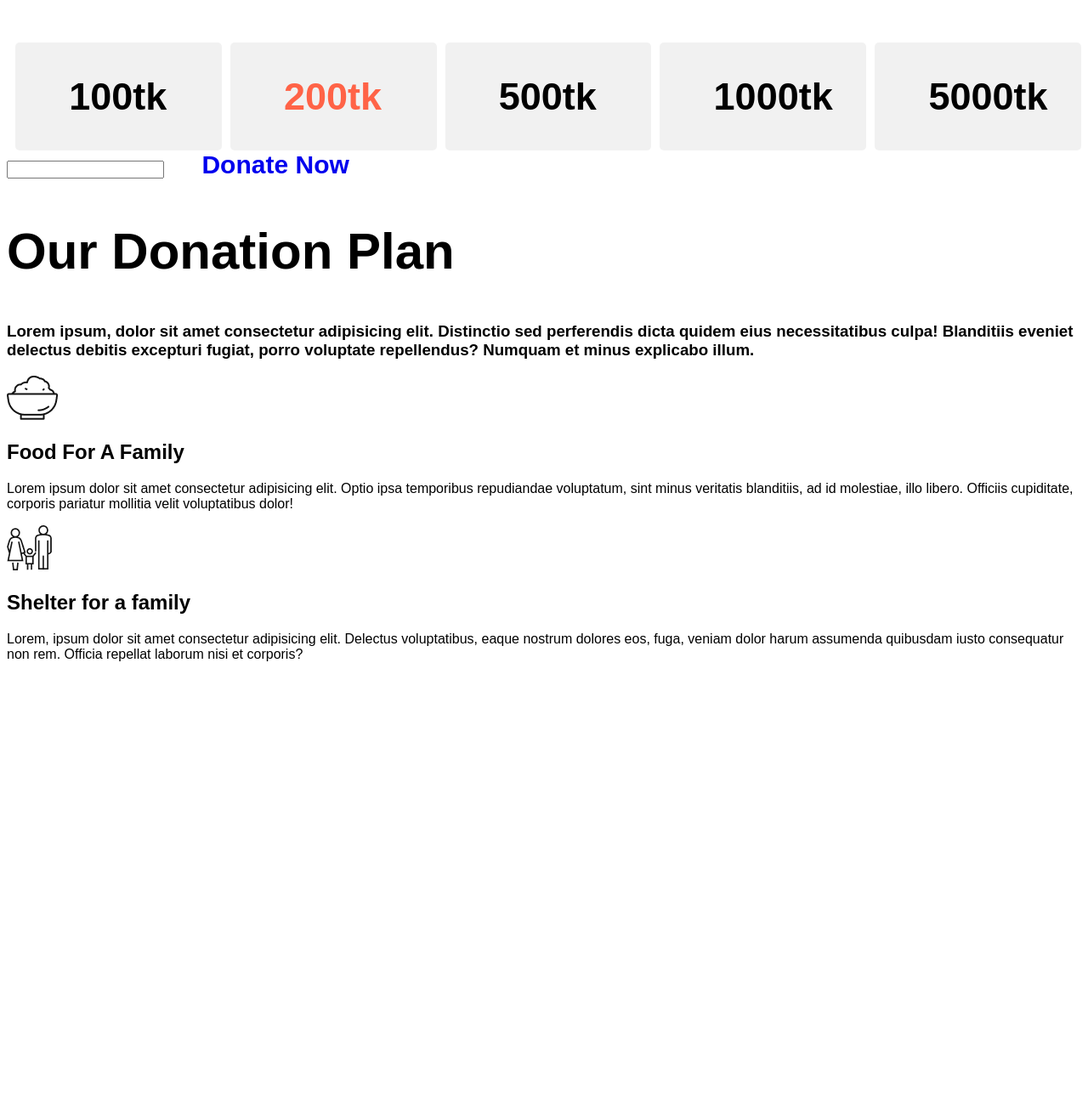
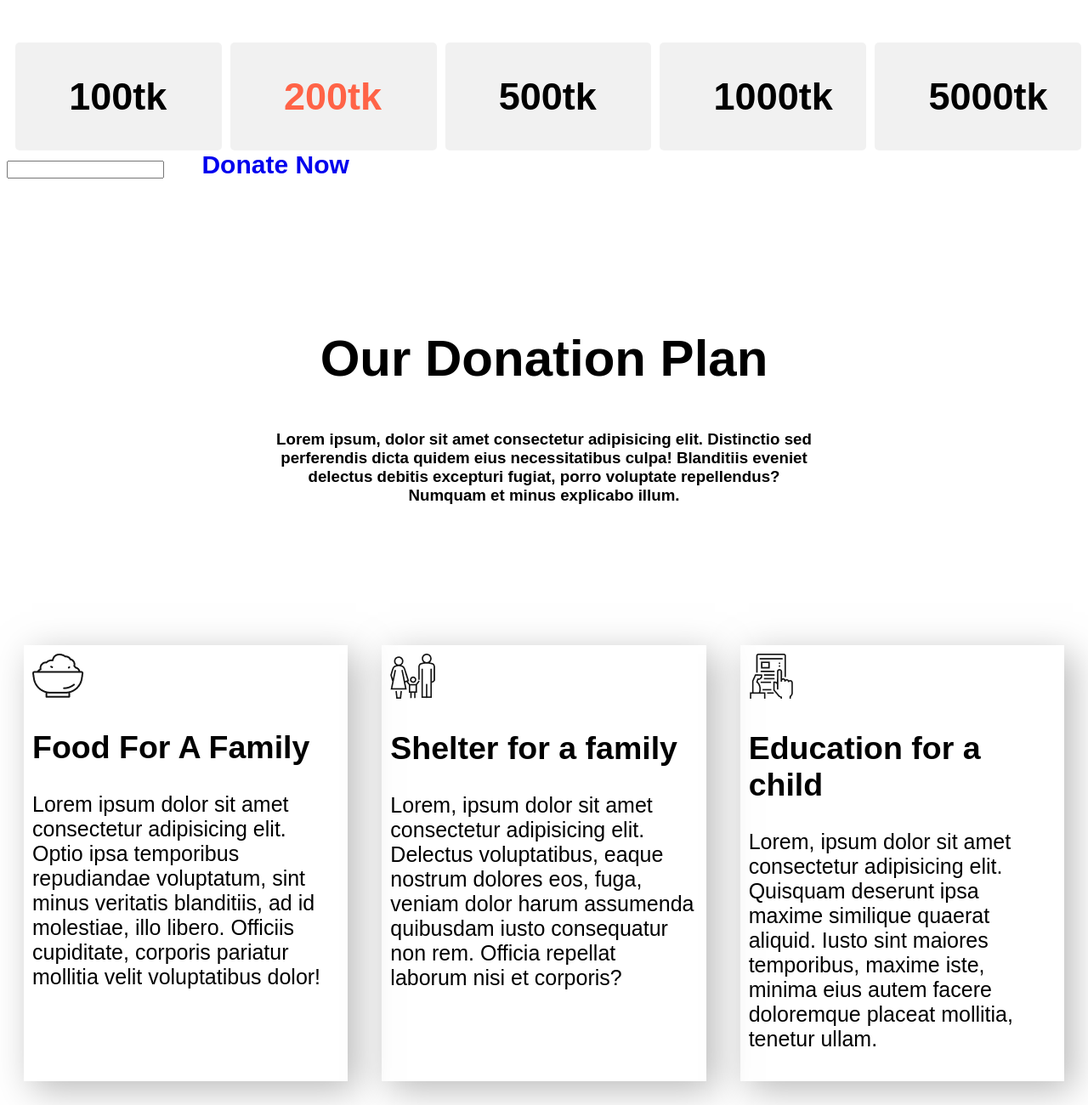
Before and after one commit to khanjubayer93/donate-for-today, a plain HTML site: page index.html in a window 1280 px wide. Shown: the part 1017-2317 px from the top of the page at 85% size. Before the commit the page ends 1812 px from the top, so only its background shows below. Drawn offline with Linux system fonts and the light colour scheme; a web font is replaced by a local one.

Commit message:
donate added

```diff
--- a/index.html
+++ b/index.html
@@ -54,26 +54,40 @@
             Now</a>
     </section>
     <section>
-        <div>
+        <div class="head-plan">
             <h1>Our Donation Plan</h1>
             <h3>Lorem ipsum, dolor sit amet consectetur adipisicing elit. Distinctio sed perferendis dicta quidem eius
                 necessitatibus culpa! Blanditiis eveniet delectus debitis excepturi fugiat, porro voluptate repellendus?
                 Numquam et minus explicabo illum.</h3>
         </div>
-        <div>
+        <div class="plan-item">
+            <div class="donate-plans">
                 <img src="images/food.png" alt="">
                 <h2>Food For A Family</h2>
-            <p>Lorem ipsum dolor sit amet consectetur adipisicing elit. Optio ipsa temporibus repudiandae voluptatum,
-                sint minus veritatis blanditiis, ad id molestiae, illo libero. Officiis cupiditate, corporis pariatur
+                <p>Lorem ipsum dolor sit amet consectetur adipisicing elit. Optio ipsa temporibus repudiandae
+                    voluptatum,
+                    sint minus veritatis blanditiis, ad id molestiae, illo libero. Officiis cupiditate, corporis
+                    pariatur
                     mollitia velit voluptatibus dolor!</p>
             </div>
-        <div>
+            <div class="donate-plans">
                 <img src="images/shelter.png" alt="">
                 <h2>Shelter for a family</h2>
-            <p>Lorem, ipsum dolor sit amet consectetur adipisicing elit. Delectus voluptatibus, eaque nostrum dolores
+                <p>Lorem, ipsum dolor sit amet consectetur adipisicing elit. Delectus voluptatibus, eaque nostrum
+                    dolores
                     eos,
-                fuga, veniam dolor harum assumenda quibusdam iusto consequatur non rem. Officia repellat laborum nisi et
+                    fuga, veniam dolor harum assumenda quibusdam iusto consequatur non rem. Officia repellat laborum
+                    nisi et
                     corporis?</p>
+            </div>
+            <div class="donate-plans">
+                <img src="images/Frame-1.png" alt="">
+                <h2>Education for a child</h2>
+                <p>Lorem, ipsum dolor sit amet consectetur adipisicing elit. Quisquam deserunt ipsa maxime similique
+                    quaerat
+                    aliquid. Iusto sint maiores temporibus, maxime iste, minima eius autem facere doloremque placeat
+                    mollitia, tenetur ullam.</p>
+            </div>
         </div>
 
     </section>
--- a/style.css
+++ b/style.css
@@ -70,3 +70,24 @@ h1 {
     font-weight: 700;
     font-size: 30px;
 }
+
+.head-plan {
+    text-align: center;
+    padding-left: 25%;
+    padding-right: 25%;
+    padding-top: 10%;
+    padding-bottom: 10%;
+    color: rgb(0, 0, 0);
+}
+
+.plan-item {
+    display: flex;
+    font-size: 25px;
+}
+
+.donate-plans {
+    padding: 10px;
+    width: fit-content;
+    margin: 20px;
+    box-shadow: 10px 10px 40px rgba(128, 128, 128, 0.549);
+}
```
Lines whose indentation alone changed are shown as unchanged.
